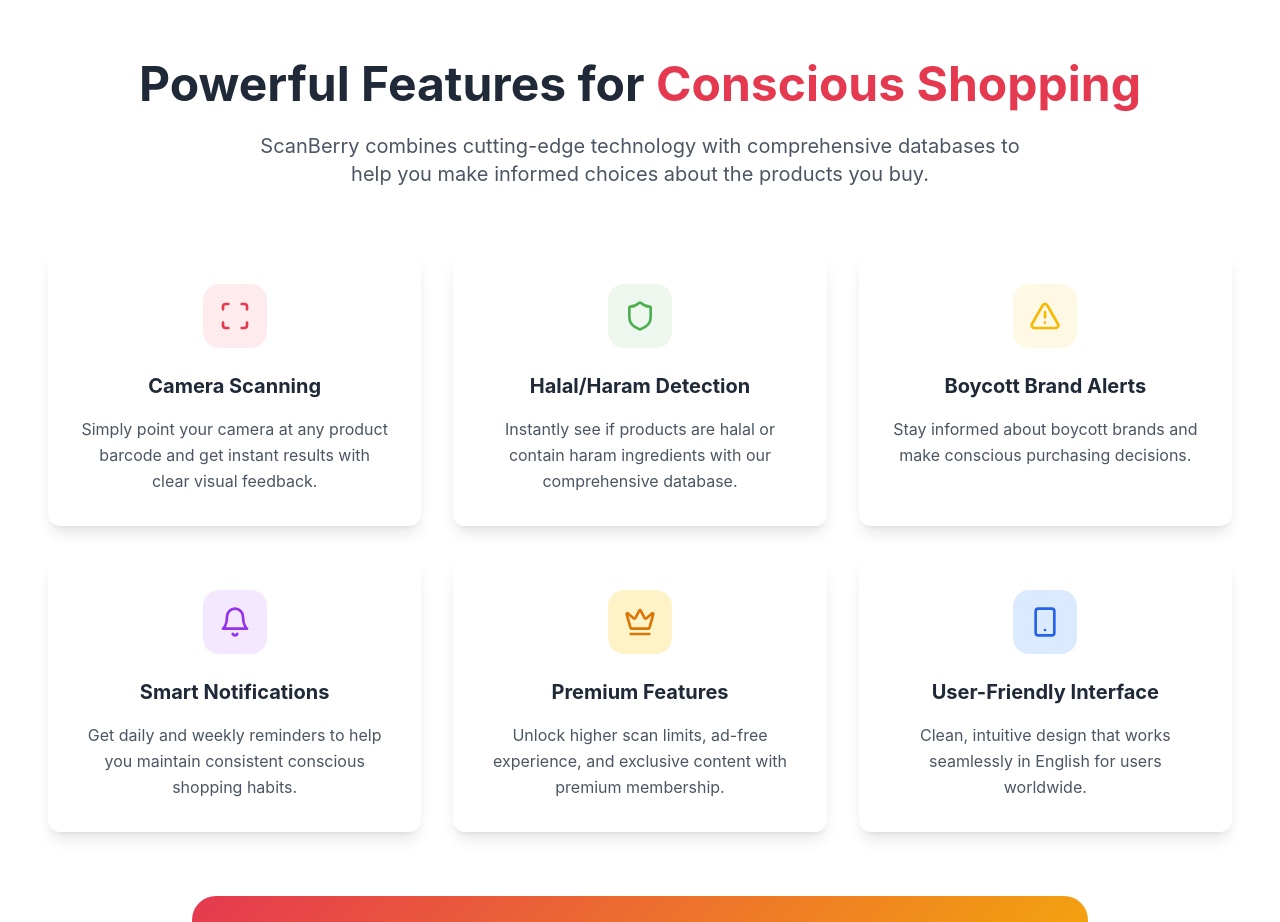
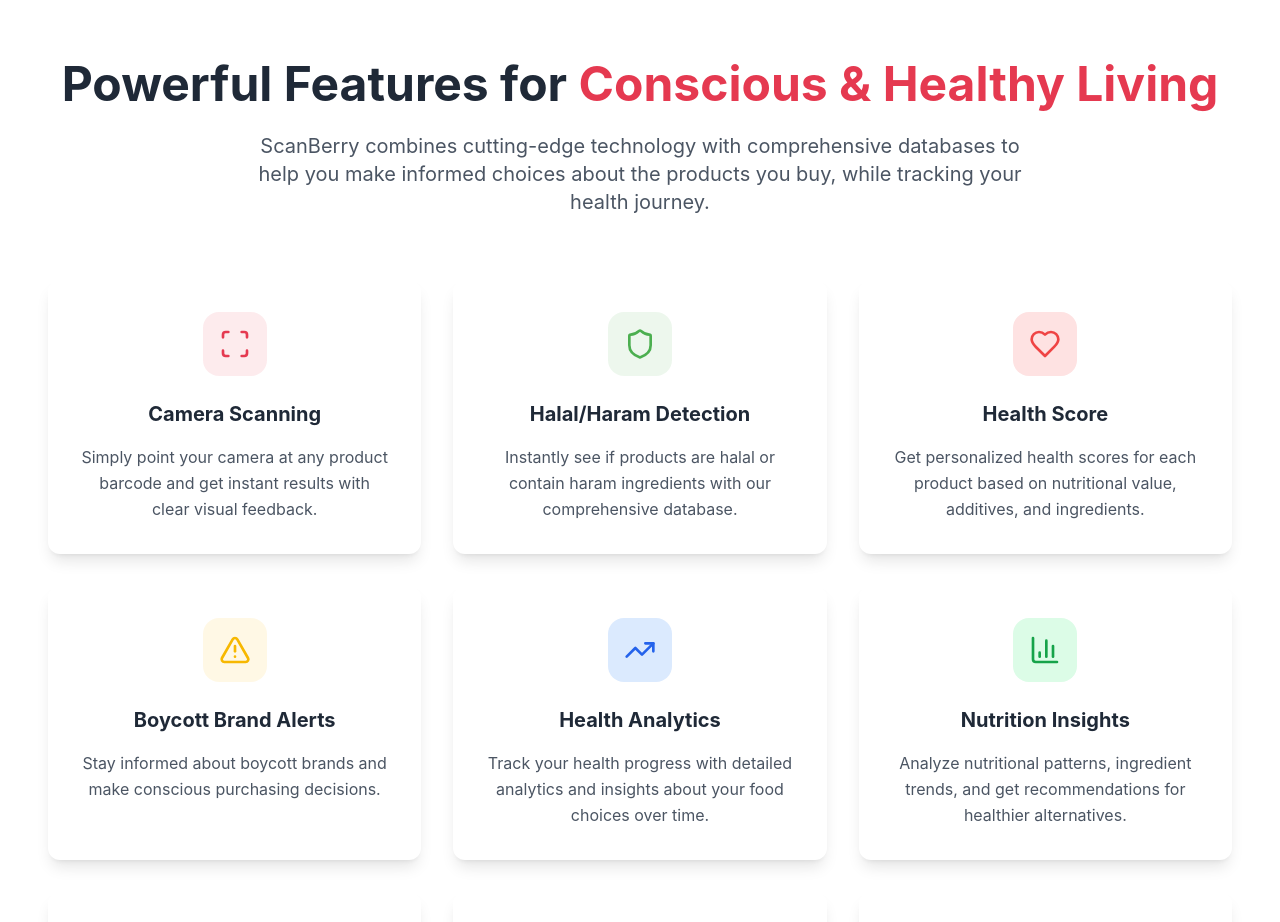
Before and after one commit to Kurt-Adam20/scanberry, a React (Vite) app: page / in a window 1280 px wide. Shown: the part 820-1742 px from the top of the page. Built offline with nearby package versions, Linux system fonts and the light colour scheme.

Commit message:
Add health score and analytics features
Update the app to include a health score feature and analytics capabilities, as requested by the user.

```diff
--- a/src/components/FeaturesSection.tsx
+++ b/src/components/FeaturesSection.tsx
@@ -1,7 +1,7 @@
 
 import React from 'react';
 import { Card, CardContent } from '@/components/ui/card';
-import { Scan, Shield, AlertTriangle, Bell, Crown, Smartphone } from 'lucide-react';
+import { Scan, Shield, AlertTriangle, Bell, Crown, Smartphone, Heart, TrendingUp, BarChart3 } from 'lucide-react';
 
 const FeaturesSection = () => {
   const features = [
@@ -20,11 +20,32 @@ const FeaturesSection = () => {
       bgColor: 'bg-fresh-green/10'
     },
     {
+      icon: Heart,
+      title: 'Health Score',
+      description: 'Get personalized health scores for each product based on nutritional value, additives, and ingredients.',
+      color: 'text-red-500',
+      bgColor: 'bg-red-100'
+    },
+    {
       icon: AlertTriangle,
       title: 'Boycott Brand Alerts',
       description: 'Stay informed about boycott brands and make conscious purchasing decisions.',
       color: 'text-warm-yellow',
       bgColor: 'bg-warm-yellow/10'
+    },
+    {
+      icon: TrendingUp,
+      title: 'Health Analytics',
+      description: 'Track your health progress with detailed analytics and insights about your food choices over time.',
+      color: 'text-blue-600',
+      bgColor: 'bg-blue-100'
+    },
+    {
+      icon: BarChart3,
+      title: 'Nutrition Insights',
+      description: 'Analyze nutritional patterns, ingredient trends, and get recommendations for healthier alternatives.',
+      color: 'text-green-600',
+      bgColor: 'bg-green-100'
     },
     {
       icon: Bell,
@@ -36,7 +57,7 @@ const FeaturesSection = () => {
     {
       icon: Crown,
       title: 'Premium Features',
-      description: 'Unlock higher scan limits, ad-free experience, and exclusive content with premium membership.',
+      description: 'Unlock higher scan limits, ad-free experience, advanced health analytics, and exclusive content.',
       color: 'text-amber-600',
       bgColor: 'bg-amber-100'
     },
@@ -54,10 +75,10 @@ const FeaturesSection = () => {
       <div className="container mx-auto">
         <div className="text-center mb-16">
           <h2 className="text-4xl lg:text-5xl font-bold text-gray-800 mb-6">
-            Powerful Features for <span className="text-strawberry">Conscious Shopping</span>
+            Powerful Features for <span className="text-strawberry">Conscious & Healthy Living</span>
           </h2>
           <p className="text-xl text-gray-600 max-w-3xl mx-auto">
-            ScanBerry combines cutting-edge technology with comprehensive databases to help you make informed choices about the products you buy.
+            ScanBerry combines cutting-edge technology with comprehensive databases to help you make informed choices about the products you buy, while tracking your health journey.
           </p>
         </div>
 
@@ -86,10 +107,10 @@ const FeaturesSection = () => {
         <div className="text-center mt-16">
           <div className="gradient-berry rounded-3xl p-8 max-w-4xl mx-auto">
             <h3 className="text-3xl font-bold text-white mb-4">
-              Ready to Start Scanning?
+              Ready to Start Your Health Journey?
             </h3>
             <p className="text-xl text-white/90 mb-6">
-              Join thousands of users making conscious choices every day
+              Join thousands of users making conscious choices and improving their health every day
             </p>
             <button className="bg-white text-strawberry hover:bg-gray-100 font-bold py-4 px-8 rounded-full text-lg transition-all duration-300 transform hover:scale-105 shadow-lg">
               Download ScanBerry Now
```
